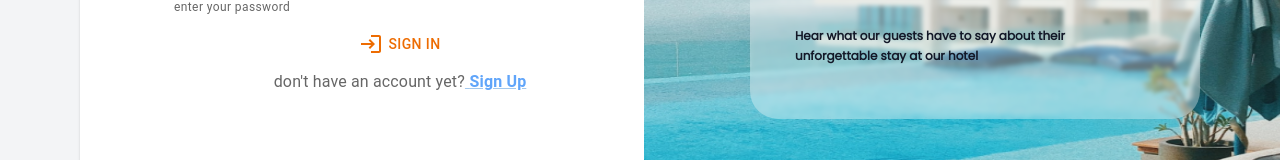
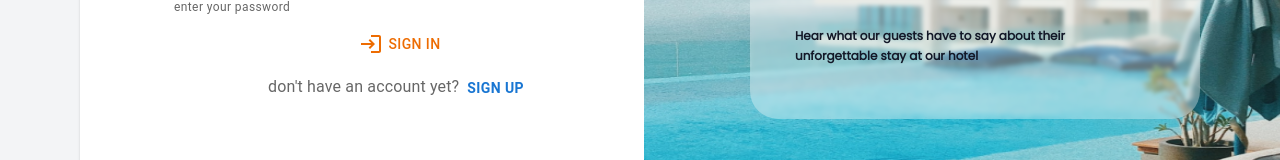
Before and after one commit to programmerShinobi/nextjs-realtaHotel, a Next.js app: page /auth/login in a window 1280 px wide. Shown: the part 348-508 px from the top of the page. Built offline with nearby package versions, Linux system fonts and the light colour scheme.

Commit message:
Update signIn.tsx

```diff
--- a/pages/auth/signIn.tsx
+++ b/pages/auth/signIn.tsx
@@ -83,6 +83,10 @@ export default function SignIn() {
     event.preventDefault();
   };
 
+  const handletoRegister = () => {
+    router.push('/auth/register');
+  };
+
   return (
     <Box>
       <Head>
@@ -164,10 +168,14 @@ export default function SignIn() {
                     <LoginIcon width={5} height={5} /><span className='text-transparent'>-</span>{"Sign In"}
                 </Button>
                 <InputLabel
-                  className='text-center text-gray-700 text-sm'
+                  className='text-center text-gray-700 normal-case font-normal'
                   sx={{ gridColumn: "span 4" }}
                 >
-                  don't have an account yet?<Link href={'/auth/register'} className='text-gray-700'><span className='text-transparent'>-</span><b className='text-blue-400 hover:text-blue-500'>Sign Up</b></Link>
+                  don't have an account yet?<Button
+                    className="bg-transparent text-blue-400 hover:text-blue-500 normal-case font-normal hover:bg-transparent"
+                    onClick={handletoRegister}>
+                    <b>Sign Up</b>
+                  </Button>
                 </InputLabel>
               </Box>
             </Form>
```
